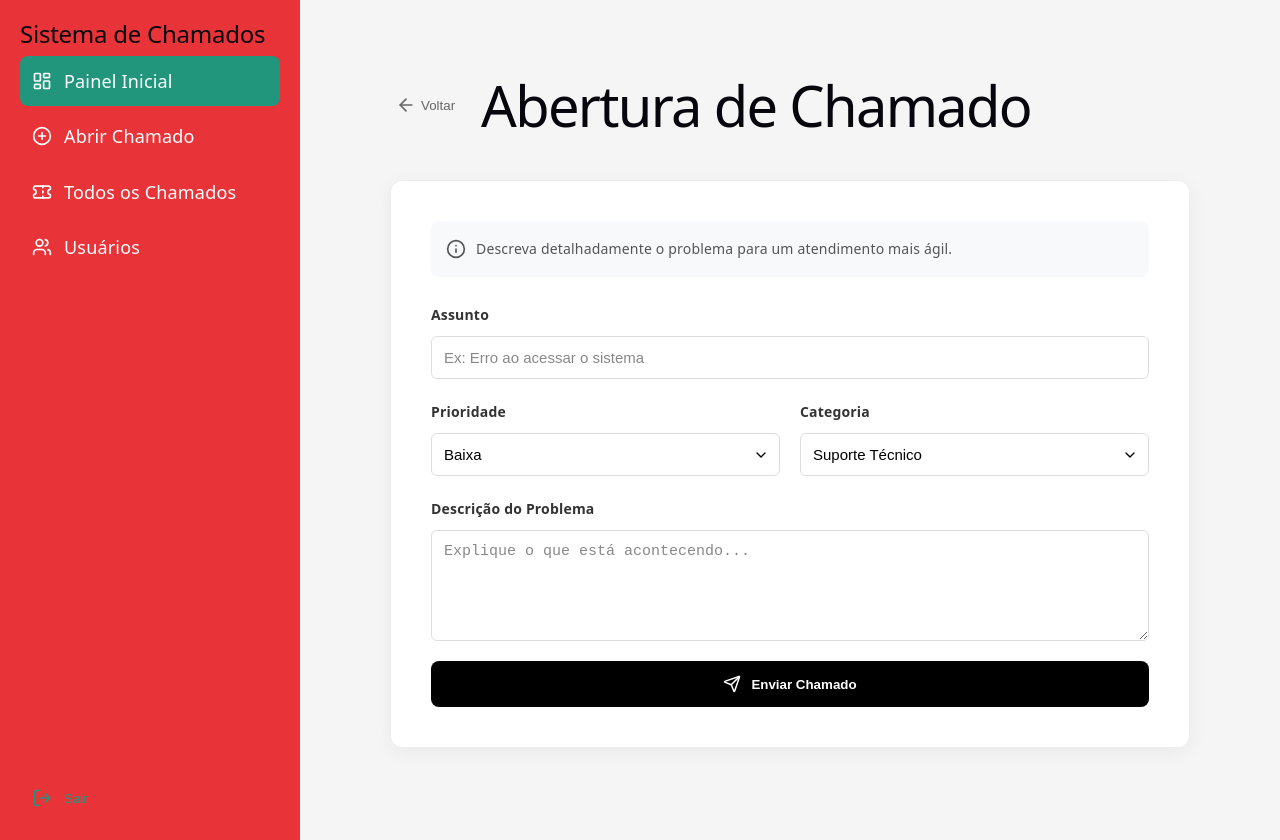
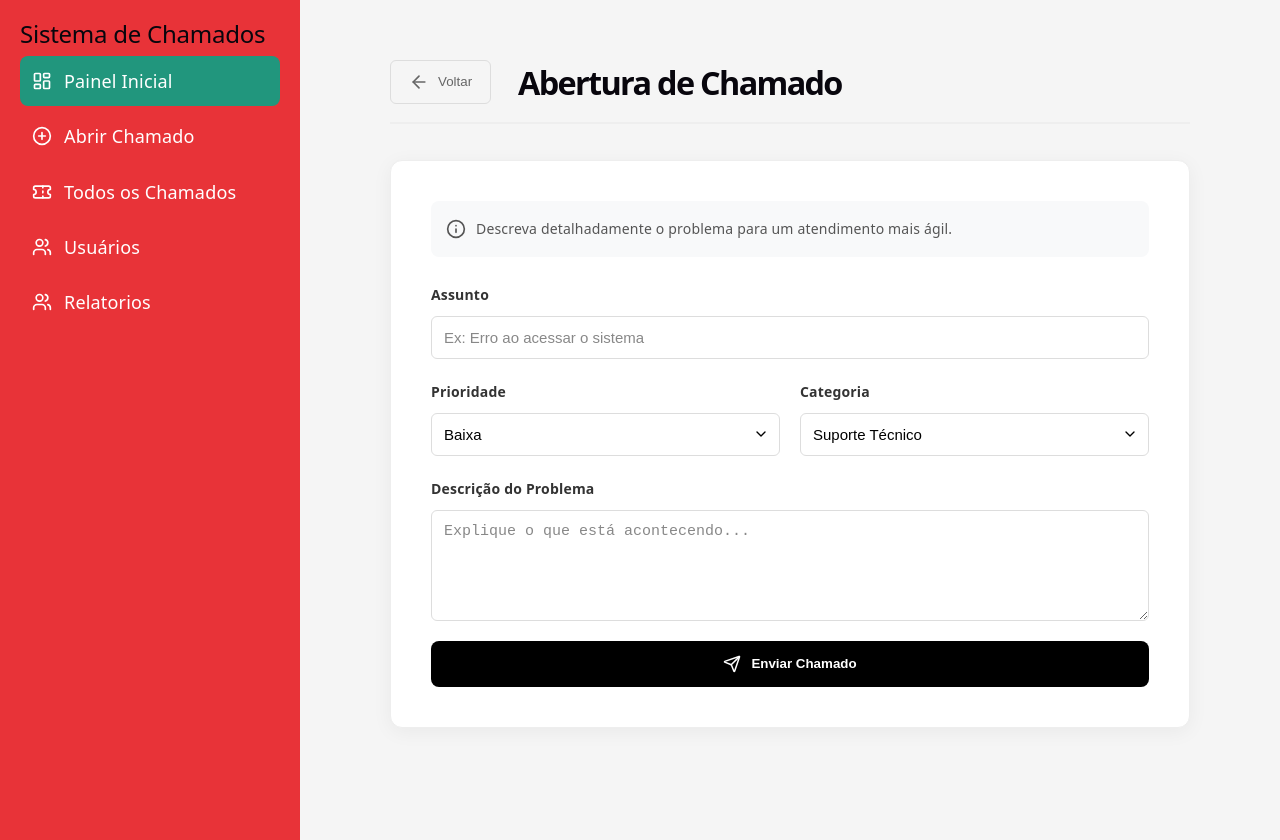
Before and after one commit to rntmarinho/Sistema-de-Chamados, a React app in the folder frontend/: page /novo-chamado in a window 1280 px wide. Built offline with nearby package versions, Linux system fonts and the light colour scheme; the HTML template or start-up script is replaced by a standard one.

Commit message:
abrir pag do chamado

```diff
--- a/frontend/src/App.jsx
+++ b/frontend/src/App.jsx
@@ -2,6 +2,7 @@
 import Sidebar from './components/Sidebar';
 import Dashboard from './pages/Dashboard';
 import NewTicket from './pages/NewTicket';
+import TicketDetails from './pages/TicketDetails';
 import './App.css'; // Certifique-se de importar o CSS aqui
 
 function App() {
@@ -12,6 +13,7 @@
         <Routes>
           <Route path="/" element={<Dashboard />} />
           <Route path="/novo-chamado" element={<NewTicket />} />
+          <Route path="/tickets/:id" element={<TicketDetails />} />
         </Routes>
       </main>
     </div>
--- a/frontend/src/components/Sidebar.css
+++ b/frontend/src/components/Sidebar.css
@@ -24,19 +24,3 @@
   background: #21967d;
   color: white;
 }
-
-.sidebar-footer {
-  margin-top: auto;
-}
-
-.logout-btn {
-  display: flex;
-  align-items: center;
-  gap: 12px;
-  background: none;
-  border: none;
-  color: #21967d;
-  cursor: pointer;
-  padding: 12px;
-  width: 100%;
-}
--- a/frontend/src/components/Sidebar.jsx
+++ b/frontend/src/components/Sidebar.jsx
@@ -18,12 +18,11 @@
         <a href="/users" className="nav-item">
           <Users size={20} /> Usuários
         </a>
+        <a href="/reports" className="nav-item">
+          <Users size={20} /> Relatorios
+        </a>
       </nav>
-      <div className="sidebar-footer">
-        <button className="logout-btn">
-          <LogOut size={20} /> Sair
-        </button>
-      </div>
+
     </div>
   );
 };
--- a/frontend/src/pages/Dashboard.jsx
+++ b/frontend/src/pages/Dashboard.jsx
@@ -62,7 +62,11 @@
             {tickets.filter(t => t.status === 'aberto').map(ticket => (
               <tr key={ticket.id}>
                 <td>#{ticket.id}</td>
-                <td>{ticket.assunto}</td>
+                <td>
+                   <Link to={`/tickets/${ticket.id}`} className="ticket-link">
+                    {ticket.assunto}
+                   </Link>
+                 </td>
                 <td><span className="badge">{ticket.status}</span></td>
                 <td>{ticket.prioridade}</td>
                 <td>{new Date(ticket.data_criacao).toLocaleDateString()}</td>
--- /dev/null
+++ b/frontend/src/pages/TicketDetails.css
@@ -0,0 +1,116 @@
+/* Container Principal */
+.ticket-details-container {
+  padding: 2rem;
+  max-width: 1200px;
+  margin: 0 auto;
+  color: #333;
+}
+
+/* Cabeçalho da Página */
+.page-header {
+  display: flex;
+  align-items: center;
+  gap: 1.5rem;
+  margin-bottom: 2rem;
+  border-bottom: 2px solid #eee;
+  padding-bottom: 1rem;
+}
+
+.page-header h1 {
+  font-size: 1.8rem;
+  font-weight: 700;
+  margin: 0;
+}
+
+/* Botão Voltar */
+.btn-back {
+  display: flex;
+  align-items: center;
+  gap: 0.5rem;
+  background: none;
+  border: 1px solid #ddd;
+  padding: 0.6rem 1rem;
+  border-radius: 6px;
+  cursor: pointer;
+  font-weight: 500;
+  transition: all 0.2s;
+}
+
+.btn-back:hover {
+  background-color: #f5f5f5;
+  border-color: #000;
+}
+
+/* Layout em Grid (Conteúdo + Lateral) */
+.details-grid {
+  display: grid;
+  grid-template-columns: 1fr 300px;
+  gap: 2rem;
+  align-items: start;
+}
+
+/* Card Principal de Conteúdo */
+.detail-card {
+  background: #fff;
+  border: 1px solid #e0e0e0;
+  border-radius: 8px;
+  padding: 2rem;
+  box-shadow: 0 2px 4px rgba(0,0,0,0.05);
+}
+
+.detail-card h2 {
+  margin-top: 0;
+  font-size: 1.5rem;
+  color: #000;
+  margin-bottom: 1.5rem;
+}
+
+.description {
+  line-height: 1.6;
+  color: #555;
+  white-space: pre-wrap; /* Preserva quebras de linha da descrição */
+}
+
+/* Barra Lateral de Informações */
+.sidebar-info {
+  background: #000; /* Seguindo o padrão da Sidebar */
+  color: #fff;
+  padding: 1.5rem;
+  border-radius: 8px;
+  display: flex;
+  flex-direction: column;
+  gap: 1.2rem;
+}
+
+.info-item {
+  display: flex;
+  align-items: center;
+  gap: 0.8rem;
+  font-size: 0.95rem;
+}
+
+.info-item strong {
+  color: #aaa;
+  margin-right: 4px;
+}
+
+/* Estado de Carregamento */
+.loading {
+  display: flex;
+  justify-content: center;
+  align-items: center;
+  height: 200px;
+  font-style: italic;
+  color: #666;
+}
+
+/* Responsividade */
+@media (max-width: 768px) {
+  .details-grid {
+    grid-template-columns: 1fr;
+  }
+
+  .sidebar-info {
+    order: -1; /* Coloca a barra lateral no topo em telas pequenas */
+  }
+}
--- /dev/null
+++ b/frontend/src/pages/TicketDetails.jsx
@@ -0,0 +1,56 @@
+import { useEffect, useState } from 'react';
+import { useParams, useNavigate } from 'react-router-dom';
+import { ArrowLeft, Clock, AlertCircle, Tag } from 'lucide-react';
+import './TicketDetails.css'; // Crie um CSS básico para esta página
+
+const TicketDetails = () => {
+  const { id } = useParams();
+  const navigate = useNavigate();
+  const [ticket, setTicket] = useState(null);
+
+  useEffect(() => {
+    fetch(`/api/tickets/${id}`)
+      .then(res => res.json())
+      .then(data => setTicket(data))
+      .catch(err => console.error("Erro ao carregar chamado:", err));
+  }, [id]);
+
+  if (!ticket) return <div className="loading">Carregando detalhes...</div>;
+
+  return (
+    <div className="ticket-details-container">
+      <header className="page-header">
+        <button onClick={() => navigate(-1)} className="btn-back">
+          <ArrowLeft size={20} /> Voltar
+        </button>
+        <h1>Chamado #{ticket.id}</h1>
+      </header>
+
+      <div className="details-grid">
+        <div className="main-content">
+          <div className="detail-card">
+            <h2>{ticket.assunto}</h2>
+            <p className="description">{ticket.descricao}</p>
+          </div>
+        </div>
+
+        <aside className="sidebar-info">
+          <div className="info-item">
+            <AlertCircle size={18} />
+            <span><strong>Prioridade:</strong> {ticket.prioridade}</span>
+          </div>
+          <div className="info-item">
+            <Clock size={18} />
+            <span><strong>Status:</strong> {ticket.status}</span>
+          </div>
+          <div className="info-item">
+            <Tag size={18} />
+            <span><strong>Categoria:</strong> {ticket.categoria}</span>
+          </div>
+        </aside>
+      </div>
+    </div>
+  );
+};
+
+export default TicketDetails;
```
Also changed, not shown: frontend/src/pages/AllTickets.jsx (added), frontend/src/pages/Reports.jsx (added), frontend/src/pages/Users.jsx (added).
